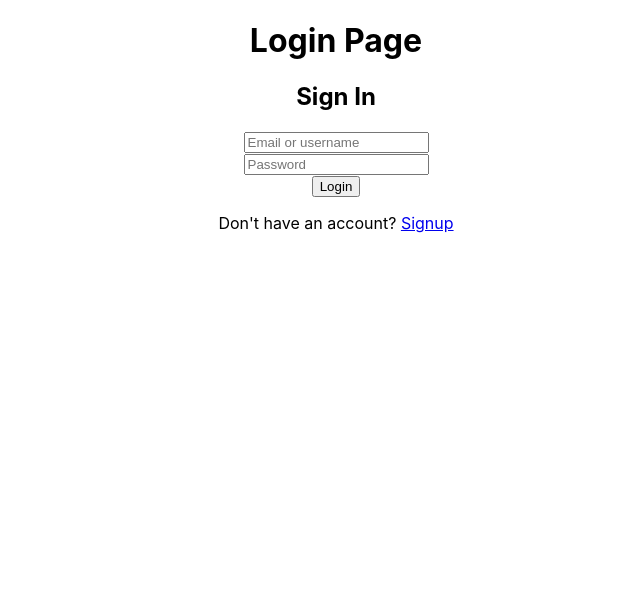
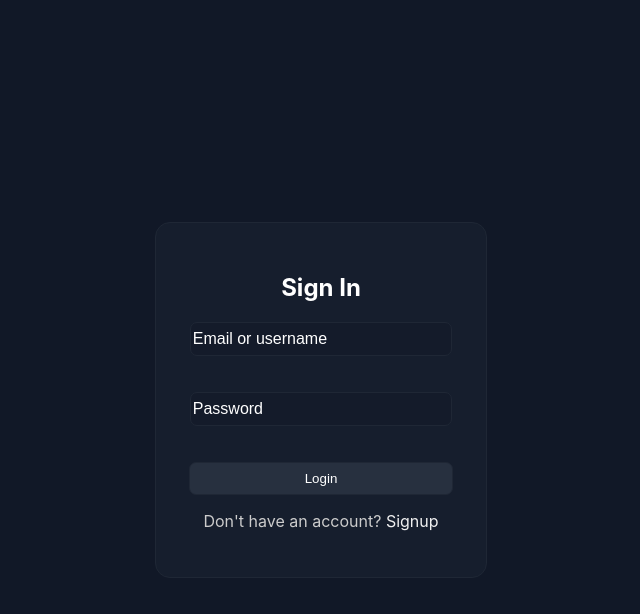
Before and after one commit to mateuscavalcant/messenger-pigeon-app-client, a React (Create React App) app in the folder web/: page /login in a window 1280 px wide. Shown: the top 614 px of the page, without its empty margins (304-944 px from the left). Built offline with nearby package versions, Linux system fonts and the light colour scheme.

Commit message:
Add Login Styles

```diff
--- a/web/src/hook/useLogin.ts
+++ b/web/src/hook/useLogin.ts
@@ -1,6 +1,7 @@
 // src/hook/useLogin.ts
 import { useState, useEffect } from 'react';
 import { useNavigate } from 'react-router-dom';
+import '../styles/Login.css'
 
 // Tipo para resposta da API
 interface LoginResponse {
--- a/web/src/pages/Login.tsx
+++ b/web/src/pages/Login.tsx
@@ -5,7 +5,6 @@ import LoginForm from "../components/login/LoginForm";
 const Login: React.FC = () => {
   return (
     <div>
-      <h1>Login Page</h1>
       <LoginForm />
     </div>
   );
--- /dev/null
+++ b/web/src/styles/Login.css
@@ -0,0 +1,123 @@
+h2 {
+    color: #ffffff;
+}
+
+.container {
+    height: 100vh;
+    width: 100%;
+    display: flex;
+    align-items: center;
+    justify-content: center;
+    background-color: #111827;
+}
+
+.form {
+    justify-content: center;
+    position: fixed;
+    margin-left: -30px;
+    max-width: 270px;
+    width: 100%;
+    padding: 30px;
+    border-radius: 15px;
+    background: #161E2D;
+    text-align: center;
+    border: 1px solid #1F2735;
+}
+
+header {
+    font-size: 28px;
+    font-weight: 600;
+    color: #000000;
+}
+
+.field {
+    position: relative;
+    height: 50px;
+    width: 100%;
+    margin-top: 20px;
+}
+
+.field input,
+.field button {
+    color: #ffffff;
+    background-color: #141B2A;
+    height: 60%;
+    width: 95%;
+    border: none;
+    font-size: 16px;
+    font-weight: 20;
+    border-radius: 7px;
+    padding: -2px -5px;
+    outline: none;
+    border: 1px solid #1F2735;
+}
+
+.field input::placeholder {
+    border-left: -5px;
+    color: #ffffff;
+}
+
+.field input:focus {
+    border-bottom-width: 2px;
+}
+
+.error {
+    display: block;
+    margin-top: 10px;
+    color: #d93025;
+    font-size: 14px;
+}
+
+.button {
+    color: #fff;
+    background-color: #27303F;
+    transition: all 0.3s ease;
+    cursor: pointer;
+    border-radius: 7px;
+    padding: 8px 115px;
+    margin-top: 20px;
+    border: 1px solid #1F2735;
+}
+
+.button:hover {
+    background-color: #464646;
+}
+
+.form-link {
+    text-align: center;
+    margin-top: 10px;
+}
+
+.form-link a {
+    color: #f0f0f0;
+    text-decoration: none;
+}
+
+.form-link p {
+    color: #cccccc;
+    text-decoration: none;
+}
+
+.form-link a:hover {
+    text-decoration: underline;
+}
+
+
+.form #edit-profile-icon {
+    height: 125px;
+    width: 125px;
+    border-radius: 50%;
+    margin-left: 75px;
+}
+
+input #icon.icon {
+    justify-content: center;
+    position: fixed;
+    margin-left: -30px;
+    max-width: 270px;
+    width: 100%;
+    padding: 30px;
+    border-radius: 15px;
+    background: #ffffff;
+    text-align: center;
+}
```
